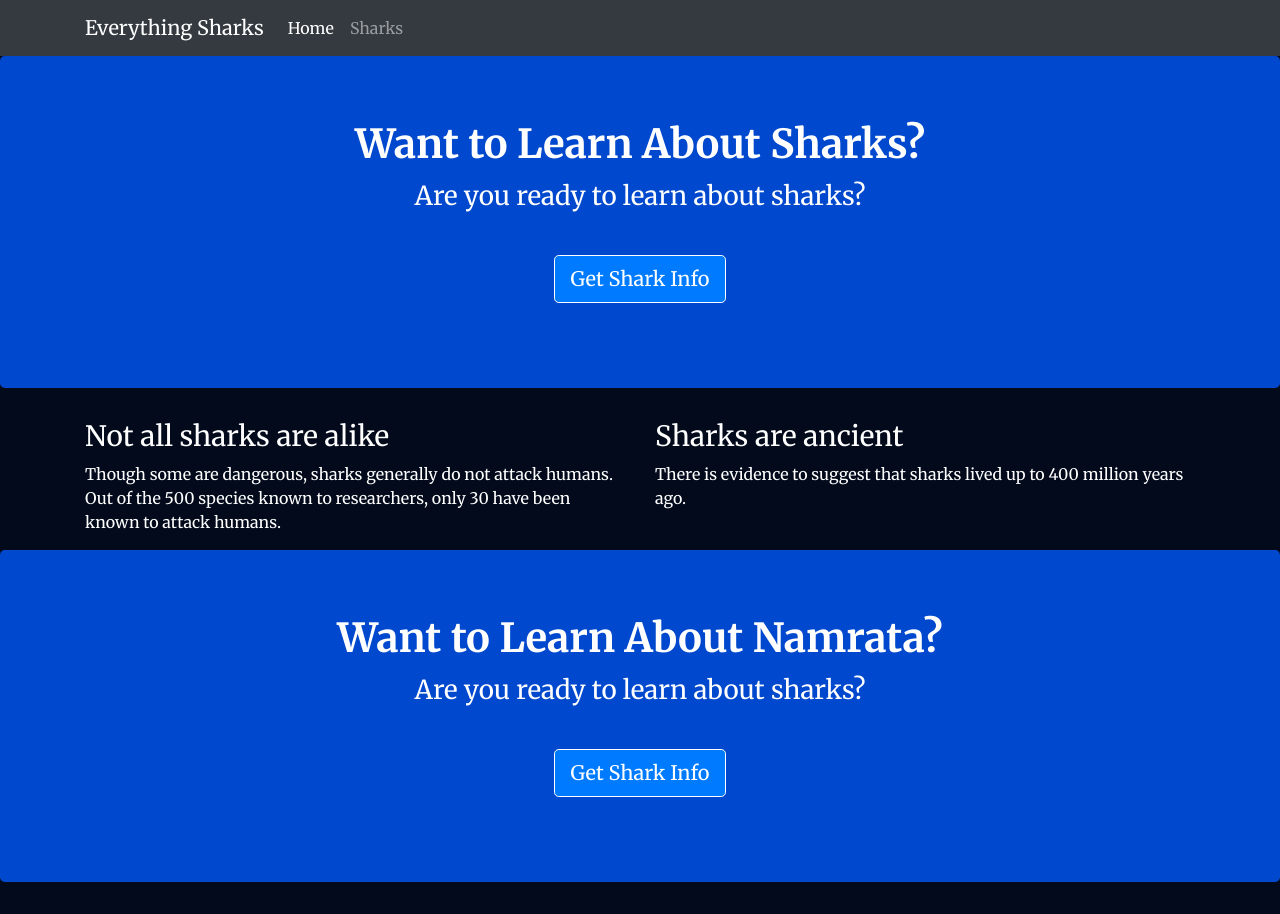
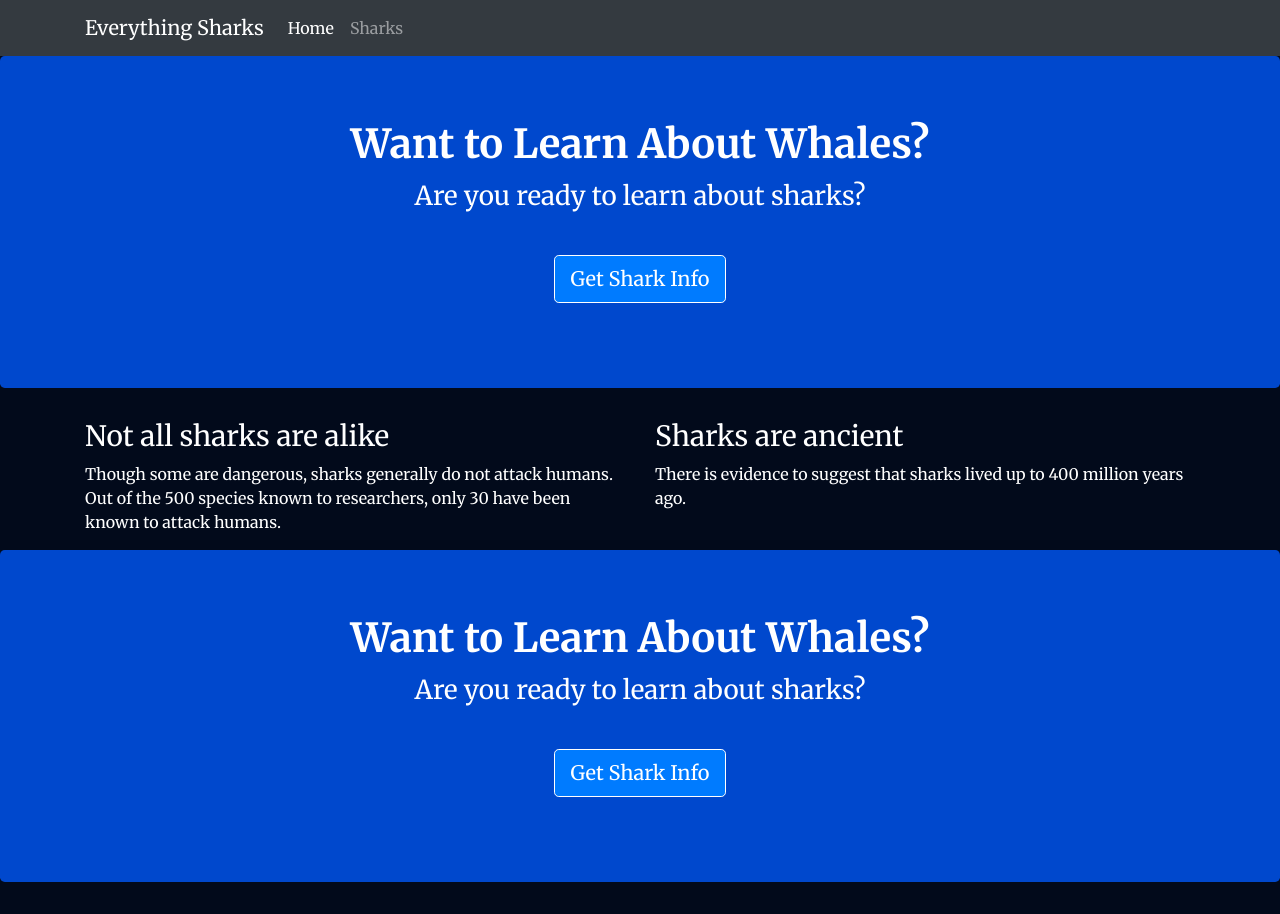
Before and after one commit to harshaldaws/demo-ghcr, a website: page views/index.html in a window 1280 px wide. Drawn offline with nearby package versions, Linux system fonts and the light colour scheme.

Commit message:
Index File Changed

```diff
--- a/views/index.html
+++ b/views/index.html
@@ -27,7 +27,7 @@
     </nav>
     <div class="jumbotron">
         <div class="container">
-            <h1>Want to Learn About Sharks?</h1>
+            <h1>Want to Learn About Whales?</h1>
             <p>Are you ready to learn about sharks?</p>
             <br>
             <p><a class="btn btn-primary btn-lg" href="/sharks" role="button">Get Shark Info</a>
@@ -59,7 +59,7 @@
 
 <div class="jumbotron">
    <div class="container">
-      <h1>Want to Learn About Namrata?</h1>
+      <h1>Want to Learn About Whales?</h1>
       <p>Are you ready to learn about sharks?</p>
       <br>
       <p><a class="btn btn-primary btn-lg" href="/sharks" role="button">Get Shark Info</a>
```
